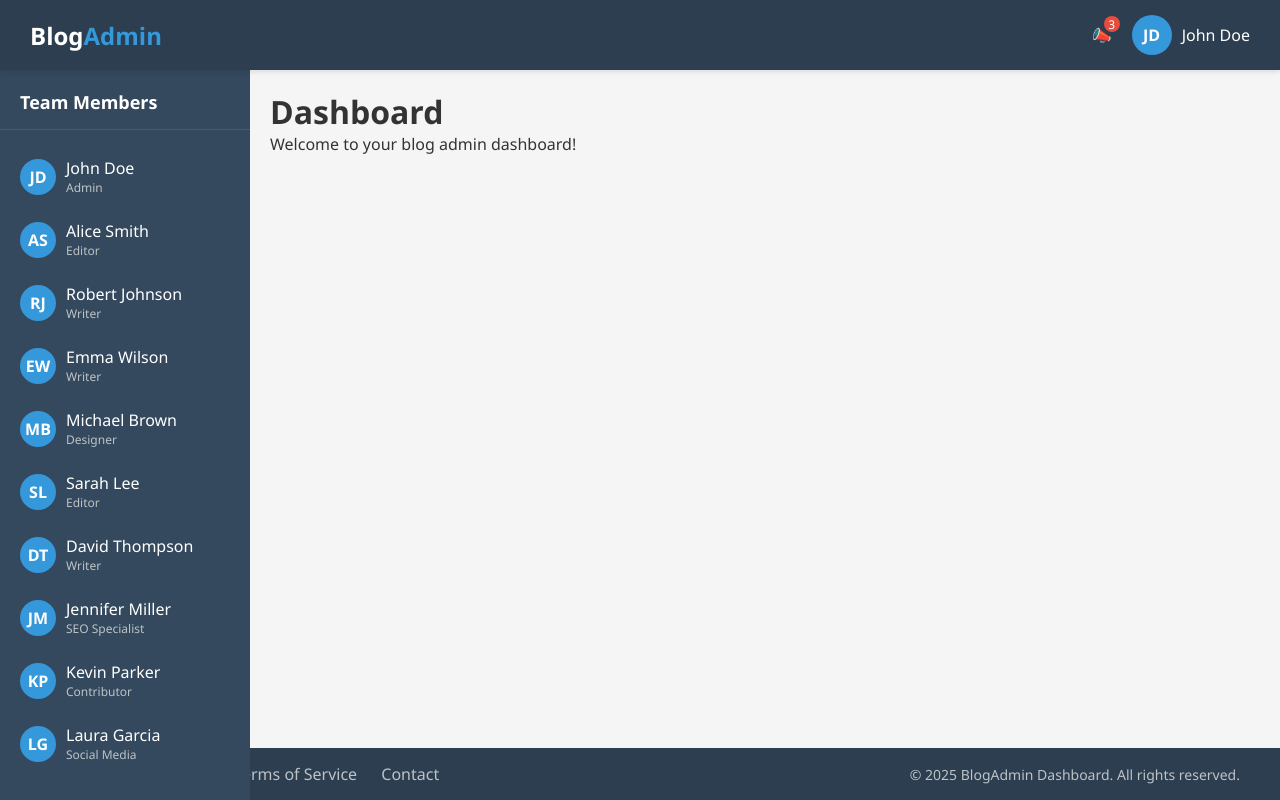
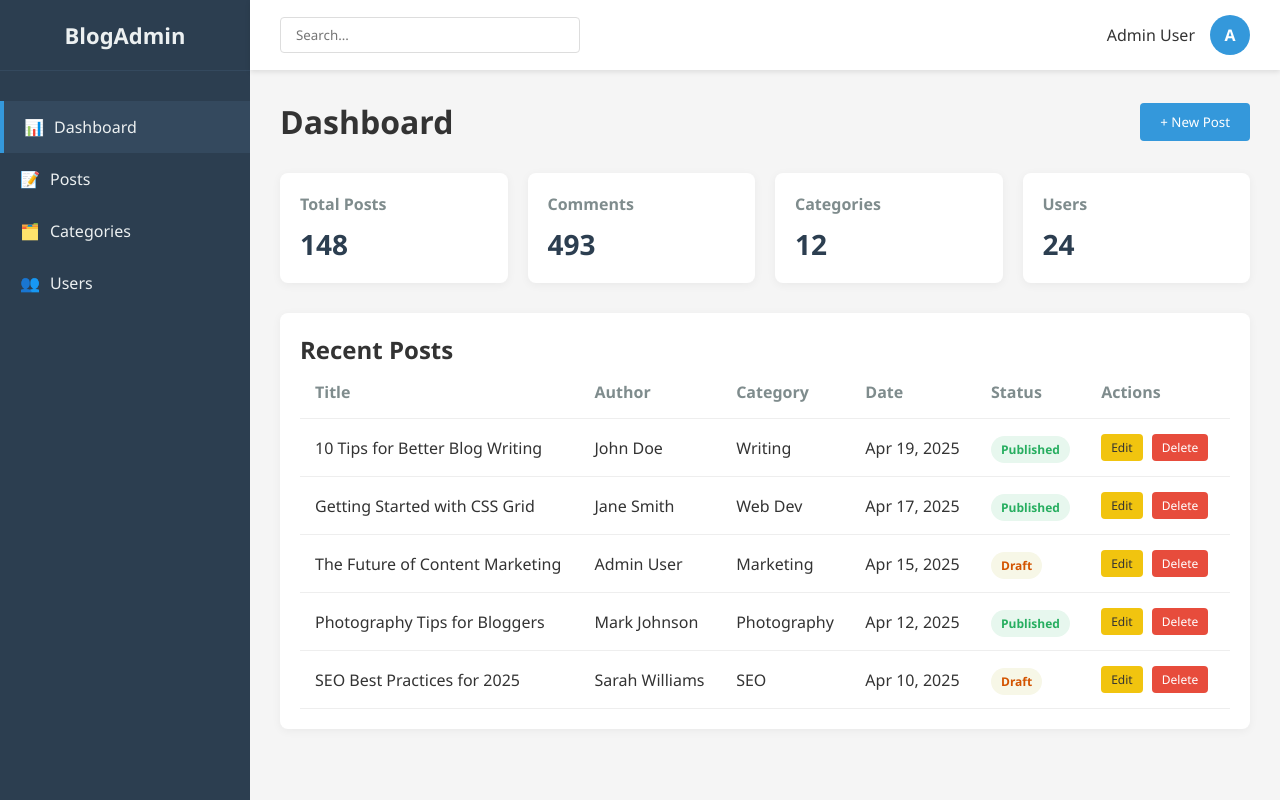
Before and after one commit to BishanTamang7/Git, a plain HTML site: page admin-panel/admin_panel/dashboard.html in a window 1280 px wide. Drawn offline with Linux system fonts and the light colour scheme.

```diff
--- a/admin-panel/admin_panel/dashboard.css
+++ b/admin-panel/admin_panel/dashboard.css
@@ -0,0 +1,298 @@
+        /* Reset and Base Styles */
+        * {
+            margin: 0;
+            padding: 0;
+            box-sizing: border-box;
+            font-family: 'Segoe UI', Tahoma, Geneva, Verdana, sans-serif;
+        }
+
+        body {
+            background-color: #f5f5f5;
+            color: #333;
+        }
+
+        /* Layout */
+        .dashboard {
+            display: flex;
+            min-height: 100vh;
+        }
+
+        /* Sidebar */
+        .sidebar {
+            width: 250px;
+            background-color: #2c3e50;
+            color: #ecf0f1;
+            padding: 20px 0;
+        }
+
+        .logo {
+            text-align: center;
+            padding: 0 20px 20px;
+            border-bottom: 1px solid #34495e;
+        }
+
+        .logo h2 {
+            font-size: 22px;
+        }
+
+        .menu {
+            margin-top: 30px;
+        }
+
+        .menu-item {
+            padding: 15px 20px;
+            cursor: pointer;
+            transition: background-color 0.3s;
+            display: flex;
+            align-items: center;
+        }
+
+        .menu-item.active {
+            background-color: #34495e;
+            border-left: 4px solid #3498db;
+        }
+
+        .menu-item:hover {
+            background-color: #34495e;
+        }
+
+        .menu-icon {
+            margin-right: 10px;
+            width: 20px;
+            text-align: center;
+        }
+
+        /* Main Content */
+        .main-content {
+            flex: 1;
+        }
+
+        .header {
+            background-color: white;
+            padding: 15px 30px;
+            box-shadow: 0 2px 5px rgba(0,0,0,0.1);
+            display: flex;
+            justify-content: space-between;
+            align-items: center;
+        }
+
+        .header-search {
+            display: flex;
+            align-items: center;
+        }
+
+        .search-input {
+            padding: 8px 15px;
+            border: 1px solid #ddd;
+            border-radius: 4px;
+            width: 300px;
+        }
+
+        .header-user {
+            display: flex;
+            align-items: center;
+            position: relative; /* Make it a positioning context */
+        }
+
+        .user-avatar {
+            width: 40px;
+            height: 40px;
+            border-radius: 50%;
+            background-color: #3498db;
+            color: white;
+            display: flex;
+            align-items: center;
+            justify-content: center;
+            margin-left: 15px;
+            font-weight: bold;
+            cursor: pointer;
+        }
+
+        /* User Dropdown Styles */
+        .user-dropdown {
+            position: absolute;
+            top: 100%;
+            right: 0;
+            width: 200px;
+            background-color: white;
+            border-radius: 8px;
+            box-shadow: 0 2px 10px rgba(0,0,0,0.1);
+            margin-top: 10px;
+            z-index: 100;
+            overflow: hidden;
+        }
+
+        .dropdown-item {
+            display: flex;
+            align-items: center;
+            padding: 15px;
+            cursor: pointer;
+            transition: background-color 0.2s;
+            border-bottom: 1px solid #f0f0f0;
+        }
+
+        .dropdown-item:last-child {
+            border-bottom: none;
+        }
+
+        .dropdown-item:hover {
+            background-color: #f9f9f9;
+        }
+
+        .dropdown-icon {
+            margin-right: 10px;
+            font-size: 16px;
+            color: #666;
+            display: flex;
+            align-items: center;
+            justify-content: center;
+            width: 20px;
+        }
+
+        .dropdown-text {
+            font-size: 14px;
+            color: #333;
+        }
+
+        /* Content Area */
+        .content {
+            padding: 30px;
+        }
+
+        .page-title {
+            margin-bottom: 30px;
+            display: flex;
+            justify-content: space-between;
+            align-items: center;
+        }
+
+        .btn {
+            padding: 10px 20px;
+            background-color: #3498db;
+            color: white;
+            border: none;
+            border-radius: 4px;
+            cursor: pointer;
+            transition: background-color 0.3s;
+        }
+
+        .btn:hover {
+            background-color: #2980b9;
+        }
+
+        /* Cards */
+        .stats-cards {
+            display: flex;
+            gap: 20px;
+            margin-bottom: 30px;
+            flex-wrap: wrap;
+        }
+
+        .stat-card {
+            background-color: white;
+            border-radius: 8px;
+            padding: 20px;
+            box-shadow: 0 2px 10px rgba(0,0,0,0.05);
+            flex: 1;
+            min-width: 200px;
+        }
+
+        .stat-card h3 {
+            color: #7f8c8d;
+            font-size: 16px;
+            margin-bottom: 10px;
+        }
+
+        .stat-card .value {
+            font-size: 28px;
+            font-weight: bold;
+            color: #2c3e50;
+        }
+
+        /* Posts List */
+        .posts-list {
+            background-color: white;
+            border-radius: 8px;
+            padding: 20px;
+            box-shadow: 0 2px 10px rgba(0,0,0,0.05);
+        }
+
+        .table {
+            width: 100%;
+            border-collapse: collapse;
+        }
+
+        .table th, .table td {
+            padding: 15px;
+            text-align: left;
+            border-bottom: 1px solid #eee;
+        }
+
+        .table th {
+            color: #7f8c8d;
+            font-weight: 600;
+        }
+
+        .status {
+            padding: 5px 10px;
+            border-radius: 20px;
+            font-size: 12px;
+            font-weight: 600;
+        }
+
+        .published {
+            background-color: #e7f7ee;
+            color: #27ae60;
+        }
+
+        .draft {
+            background-color: #f7f7e7;
+            color: #d35400;
+        }
+
+        .action-btn {
+            padding: 5px 10px;
+            border: none;
+            border-radius: 4px;
+            margin-right: 5px;
+            cursor: pointer;
+            font-size: 12px;
+        }
+
+        .edit-btn {
+            background-color: #f1c40f;
+            color: #333;
+        }
+
+        .delete-btn {
+            background-color: #e74c3c;
+            color: white;
+        }
+
+        /* Responsive */
+        @media (max-width: 768px) {
+            .dashboard {
+                flex-direction: column;
+            }
+
+            .sidebar {
+                width: 100%;
+                padding: 10px 0;
+            }
+
+            .header {
+                padding: 15px;
+            }
+
+            .search-input {
+                width: 150px;
+            }
+
+            .content {
+                padding: 15px;
+            }
+
+            .stats-cards {
+                flex-direction: column;
+            }
+        }
--- a/admin-panel/admin_panel/dashboard.html
+++ b/admin-panel/admin_panel/dashboard.html
@@ -4,315 +4,174 @@
     <meta charset="UTF-8">
     <meta name="viewport" content="width=device-width, initial-scale=1.0">
     <title>Blog Admin Dashboard</title>
-    <style>
-        /* Reset and base styles */
-        * {
-            margin: 0;
-            padding: 0;
-            box-sizing: border-box;
-            font-family: 'Segoe UI', Tahoma, Geneva, Verdana, sans-serif;
-        }
-
-        body {
-            background-color: #f5f5f5;
-            color: #333;
-            display: flex;
-            flex-direction: column;
-            min-height: 100vh;
-        }
-
-        /* Header Styles */
-        header {
-            background-color: #2c3e50;
-            color: white;
-            padding: 15px 30px;
-            display: flex;
-            justify-content: space-between;
-            align-items: center;
-            box-shadow: 0 2px 5px rgba(0,0,0,0.1);
-            position: fixed;
-            top: 0;
-            width: 100%;
-            z-index: 100;
-        }
-
-        .logo {
-            font-size: 24px;
-            font-weight: bold;
-        }
-
-        .logo span {
-            color: #3498db;
-        }
-
-        .header-actions {
-            display: flex;
-            align-items: center;
-            gap: 20px;
-        }
-
-        .notification-icon {
-            position: relative;
-            cursor: pointer;
-        }
-
-        .notification-count {
-            position: absolute;
-            top: -8px;
-            right: -8px;
-            background-color: #e74c3c;
-            color: white;
-            font-size: 12px;
-            width: 16px;
-            height: 16px;
-            border-radius: 50%;
-            display: flex;
-            align-items: center;
-            justify-content: center;
-        }
-
-        .user-profile {
-            display: flex;
-            align-items: center;
-            gap: 10px;
-            cursor: pointer;
-        }
-
-        .user-avatar {
-            width: 40px;
-            height: 40px;
-            border-radius: 50%;
-            background-color: #3498db;
-            display: flex;
-            align-items: center;
-            justify-content: center;
-            color: white;
-            font-weight: bold;
-        }
-
-        /* Main Content Area */
-        main {
-            display: flex;
-            margin-top: 70px;
-            flex: 1;
-        }
-
-        /* Sidebar for profile scroll */
-        .sidebar {
-            width: 250px;
-            background-color: #34495e;
-            color: white;
-            padding: 20px 0;
-            height: calc(100vh - 70px);
-            position: fixed;
-            overflow-y: auto;
-        }
-
-        .sidebar-title {
-            font-size: 18px;
-            padding: 0 20px 15px;
-            border-bottom: 1px solid rgba(255,255,255,0.1);
-            margin-bottom: 15px;
-        }
-
-        .profile-list {
-            list-style: none;
-        }
-
-        .profile-item {
-            padding: 12px 20px;
-            display: flex;
-            align-items: center;
-            gap: 10px;
-            transition: background-color 0.3s;
-            cursor: pointer;
-        }
-
-        .profile-item:hover {
-            background-color: rgba(255,255,255,0.1);
-        }
-
-        .profile-avatar {
-            width: 36px;
-            height: 36px;
-            border-radius: 50%;
-            background-color: #3498db;
-            display: flex;
-            align-items: center;
-            justify-content: center;
-            color: white;
-            font-weight: bold;
-        }
-
-        .profile-info {
-            flex: 1;
-        }
-
-        .profile-name {
-            font-weight: 500;
-        }
-
-        .profile-role {
-            font-size: 12px;
-            color: #bdc3c7;
-        }
-
-        .content-area {
-            flex: 1;
-            margin-left: 250px;
-            padding: 20px;
-        }
-
-        /* Footer Styles */
-        footer {
-            background-color: #2c3e50;
-            color: white;
-            padding: 15px 30px;
-            text-align: center;
-            margin-top: auto;
-        }
-
-        .footer-content {
-            display: flex;
-            justify-content: space-between;
-            align-items: center;
-            max-width: 1200px;
-            margin: 0 auto;
-        }
-
-        .footer-links a {
-            color: #bdc3c7;
-            text-decoration: none;
-            margin: 0 10px;
-            transition: color 0.3s;
-        }
-
-        .footer-links a:hover {
-            color: white;
-        }
-
-        .copyright {
-            color: #bdc3c7;
-            font-size: 14px;
-        }
-    </style>
+    <link rel="stylesheet" href="dashboard.css">
 </head>
 <body>
+    <div class="dashboard">
+        <!-- Sidebar -->
+        <aside class="sidebar">
+            <div class="logo">
+                <h2>BlogAdmin</h2>
+            </div>
+            <nav class="menu">
+                <div class="menu-item active">
+                    <span class="menu-icon">📊</span>
+                    Dashboard
+                </div>
+                <div class="menu-item">
+                    <span class="menu-icon">📝</span>
+                    Posts
+                </div>
+                <div class="menu-item">
+                    <span class="menu-icon">🗂️</span>
+                    Categories
+                </div>
+                <div class="menu-item">
+                    <span class="menu-icon">👥</span>
+                    Users
+                </div>
+                <!-- Comments and Settings have been removed -->
+            </nav>
+        </aside>
+
+        <!-- Main Content -->
+        <main class="main-content">
             <!-- Header -->
-    <header>
-        <div class="logo">Blog<span>Admin</span></div>
-        <div class="header-actions">
-            <div class="notification-icon">
-                📣
-                <div class="notification-count">3</div>
+            <header class="header">
+                <div class="header-search">
+                    <input type="text" class="search-input" placeholder="Search...">
                 </div>
-            <div class="user-profile">
-                <div class="user-avatar">JD</div>
-                <div>John Doe</div>
+                <div class="header-user">
+                    <span>Admin User</span>
+                    <div class="user-avatar">A</div>
+                    <!-- User Dropdown Menu -->
+                    <div class="user-dropdown" id="userDropdown" style="display: none;">
+                        <div class="dropdown-item">
+                            <div class="dropdown-icon">
+                                <svg width="16" height="16" viewBox="0 0 24 24" fill="none" stroke="currentColor" stroke-width="2" stroke-linecap="round" stroke-linejoin="round">
+                                    <path d="M20 21v-2a4 4 0 0 0-4-4H8a4 4 0 0 0-4 4v2"></path>
+                                    <circle cx="12" cy="7" r="4"></circle>
+                                </svg>
+                            </div>
+                            <div class="dropdown-text">Profile</div>
+                        </div>
+                        <div class="dropdown-item">
+                            <div class="dropdown-icon">
+                                <svg width="16" height="16" viewBox="0 0 24 24" fill="none" stroke="currentColor" stroke-width="2" stroke-linecap="round" stroke-linejoin="round">
+                                    <path d="M9 21H5a2 2 0 0 1-2-2V5a2 2 0 0 1 2-2h4"></path>
+                                    <polyline points="16 17 21 12 16 7"></polyline>
+                                    <line x1="21" y1="12" x2="9" y2="12"></line>
+                                </svg>
+                            </div>
+                            <div class="dropdown-text">Sign out</div>
+                        </div>
                     </div>
                 </div>
             </header>
 
-    <!-- Main Content Area -->
-    <main>
-        <!-- Sidebar with Profile Scroll -->
-        <aside class="sidebar">
-            <h3 class="sidebar-title">Team Members</h3>
-            <ul class="profile-list">
-                <li class="profile-item">
-                    <div class="profile-avatar">JD</div>
-                    <div class="profile-info">
-                        <div class="profile-name">John Doe</div>
-                        <div class="profile-role">Admin</div>
+            <!-- Content Area -->
+            <div class="content">
+                <div class="page-title">
+                    <h1>Dashboard</h1>
+                    <button class="btn">+ New Post</button>
                 </div>
-                </li>
-                <li class="profile-item">
-                    <div class="profile-avatar">AS</div>
-                    <div class="profile-info">
-                        <div class="profile-name">Alice Smith</div>
-                        <div class="profile-role">Editor</div>
+
+                <!-- Stats Cards -->
+                <div class="stats-cards">
+                    <div class="stat-card">
+                        <h3>Total Posts</h3>
+                        <div class="value">148</div>
                     </div>
-                </li>
-                <li class="profile-item">
-                    <div class="profile-avatar">RJ</div>
-                    <div class="profile-info">
-                        <div class="profile-name">Robert Johnson</div>
-                        <div class="profile-role">Writer</div>
+                    <div class="stat-card">
+                        <h3>Comments</h3>
+                        <div class="value">493</div>
                     </div>
-                </li>
-                <li class="profile-item">
-                    <div class="profile-avatar">EW</div>
-                    <div class="profile-info">
-                        <div class="profile-name">Emma Wilson</div>
-                        <div class="profile-role">Writer</div>
+                    <div class="stat-card">
+                        <h3>Categories</h3>
+                        <div class="value">12</div>
                     </div>
-                </li>
-                <li class="profile-item">
-                    <div class="profile-avatar">MB</div>
-                    <div class="profile-info">
-                        <div class="profile-name">Michael Brown</div>
-                        <div class="profile-role">Designer</div>
+                    <div class="stat-card">
+                        <h3>Users</h3>
+                        <div class="value">24</div>
                     </div>
-                </li>
-                <li class="profile-item">
-                    <div class="profile-avatar">SL</div>
-                    <div class="profile-info">
-                        <div class="profile-name">Sarah Lee</div>
-                        <div class="profile-role">Editor</div>
                 </div>
-                </li>
-                <li class="profile-item">
-                    <div class="profile-avatar">DT</div>
-                    <div class="profile-info">
-                        <div class="profile-name">David Thompson</div>
-                        <div class="profile-role">Writer</div>
+
+                <!-- Recent Posts -->
+                <div class="posts-list">
+                    <h2>Recent Posts</h2>
+                    <table class="table">
+                        <thead>
+                            <tr>
+                                <th>Title</th>
+                                <th>Author</th>
+                                <th>Category</th>
+                                <th>Date</th>
+                                <th>Status</th>
+                                <th>Actions</th>
+                            </tr>
+                        </thead>
+                        <tbody>
+                            <tr>
+                                <td>10 Tips for Better Blog Writing</td>
+                                <td>John Doe</td>
+                                <td>Writing</td>
+                                <td>Apr 19, 2025</td>
+                                <td><span class="status published">Published</span></td>
+                                <td>
+                                    <button class="action-btn edit-btn">Edit</button>
+                                    <button class="action-btn delete-btn">Delete</button>
+                                </td>
+                            </tr>
+                            <tr>
+                                <td>Getting Started with CSS Grid</td>
+                                <td>Jane Smith</td>
+                                <td>Web Dev</td>
+                                <td>Apr 17, 2025</td>
+                                <td><span class="status published">Published</span></td>
+                                <td>
+                                    <button class="action-btn edit-btn">Edit</button>
+                                    <button class="action-btn delete-btn">Delete</button>
+                                </td>
+                            </tr>
+                            <tr>
+                                <td>The Future of Content Marketing</td>
+                                <td>Admin User</td>
+                                <td>Marketing</td>
+                                <td>Apr 15, 2025</td>
+                                <td><span class="status draft">Draft</span></td>
+                                <td>
+                                    <button class="action-btn edit-btn">Edit</button>
+                                    <button class="action-btn delete-btn">Delete</button>
+                                </td>
+                            </tr>
+                            <tr>
+                                <td>Photography Tips for Bloggers</td>
+                                <td>Mark Johnson</td>
+                                <td>Photography</td>
+                                <td>Apr 12, 2025</td>
+                                <td><span class="status published">Published</span></td>
+                                <td>
+                                    <button class="action-btn edit-btn">Edit</button>
+                                    <button class="action-btn delete-btn">Delete</button>
+                                </td>
+                            </tr>
+                            <tr>
+                                <td>SEO Best Practices for 2025</td>
+                                <td>Sarah Williams</td>
+                                <td>SEO</td>
+                                <td>Apr 10, 2025</td>
+                                <td><span class="status draft">Draft</span></td>
+                                <td>
+                                    <button class="action-btn edit-btn">Edit</button>
+                                    <button class="action-btn delete-btn">Delete</button>
+                                </td>
+                            </tr>
+                        </tbody>
+                    </table>
                 </div>
-                </li>
-                <li class="profile-item">
-                    <div class="profile-avatar">JM</div>
-                    <div class="profile-info">
-                        <div class="profile-name">Jennifer Miller</div>
-                        <div class="profile-role">SEO Specialist</div>
-                    </div>
-                </li>
-                <li class="profile-item">
-                    <div class="profile-avatar">KP</div>
-                    <div class="profile-info">
-                        <div class="profile-name">Kevin Parker</div>
-                        <div class="profile-role">Contributor</div>
-                    </div>
-                </li>
-                <li class="profile-item">
-                    <div class="profile-avatar">LG</div>
-                    <div class="profile-info">
-                        <div class="profile-name">Laura Garcia</div>
-                        <div class="profile-role">Social Media</div>
-                    </div>
-                </li>
-            </ul>
-        </aside>
-
-        <!-- Main Content Area -->
-        <div class="content-area">
-            <h1>Dashboard</h1>
-            <p>Welcome to your blog admin dashboard!</p>
-            <!-- Additional dashboard content would go here -->
             </div>
         </main>
-
-    <!-- Footer -->
-    <footer>
-        <div class="footer-content">
-            <div class="footer-links">
-                <a href="#">Help</a>
-                <a href="#">Privacy Policy</a>
-                <a href="#">Terms of Service</a>
-                <a href="#">Contact</a>
     </div>
-            <div class="copyright">
-                &copy; 2025 BlogAdmin Dashboard. All rights reserved.
-            </div>
-        </div>
-    </footer>
+    <script src="dashboard.js"></script>
 </body>
 </html>
```
Lines whose indentation alone changed are shown as unchanged.
